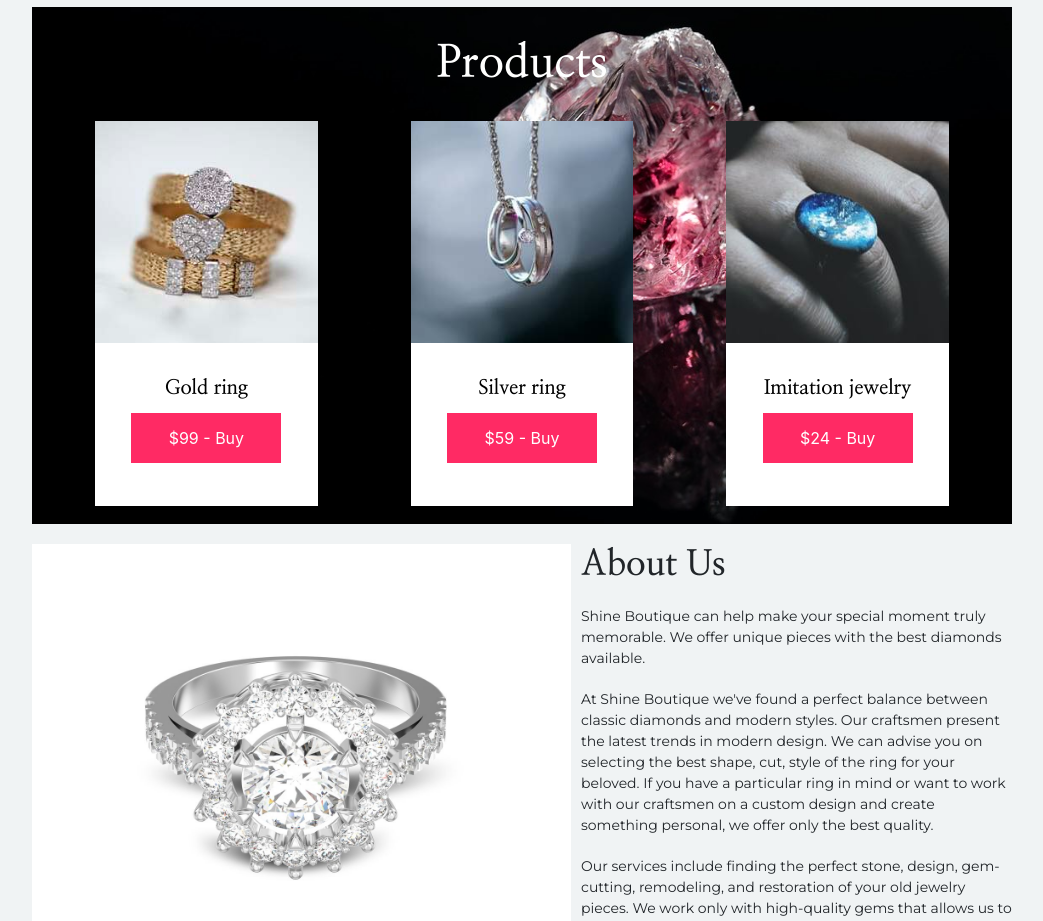
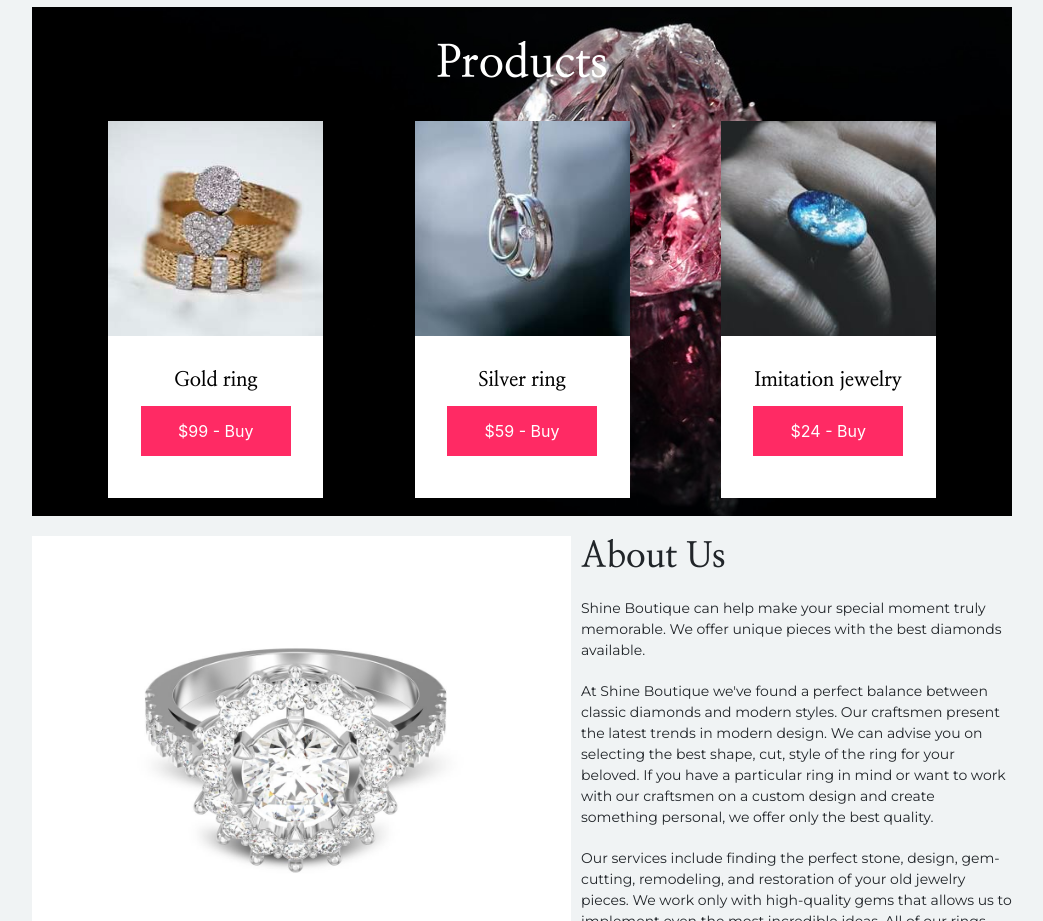
Before and after one commit to Yuliia-Balandiuk/Jewelry1.0, a website: page index.html in a window 1280 px wide. Shown: the part 1186-2107 px from the top of the page, without its empty margins (118-1161 px from the left). Drawn offline with nearby package versions, Linux system fonts and the light colour scheme.

Commit message:
del class '

```diff
--- a/index.html
+++ b/index.html
@@ -101,7 +101,7 @@
       </div>
         <section id="products">
             <h2>Products</h2>
-            <div class="row products-container">
+            <div class="products-container">
                 <!--Products are dynamically generated here-->
             </div>
         </section>
```
